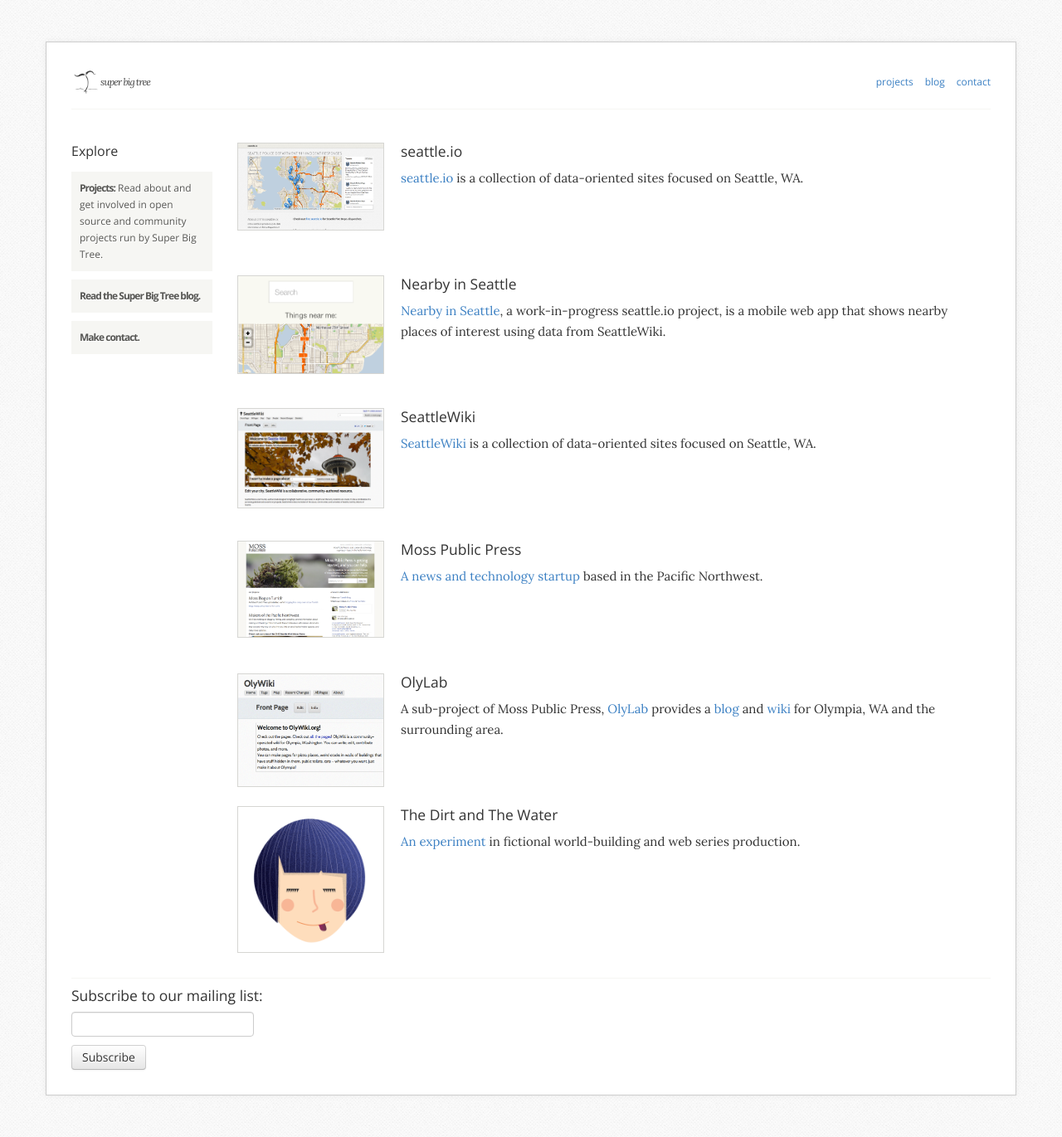
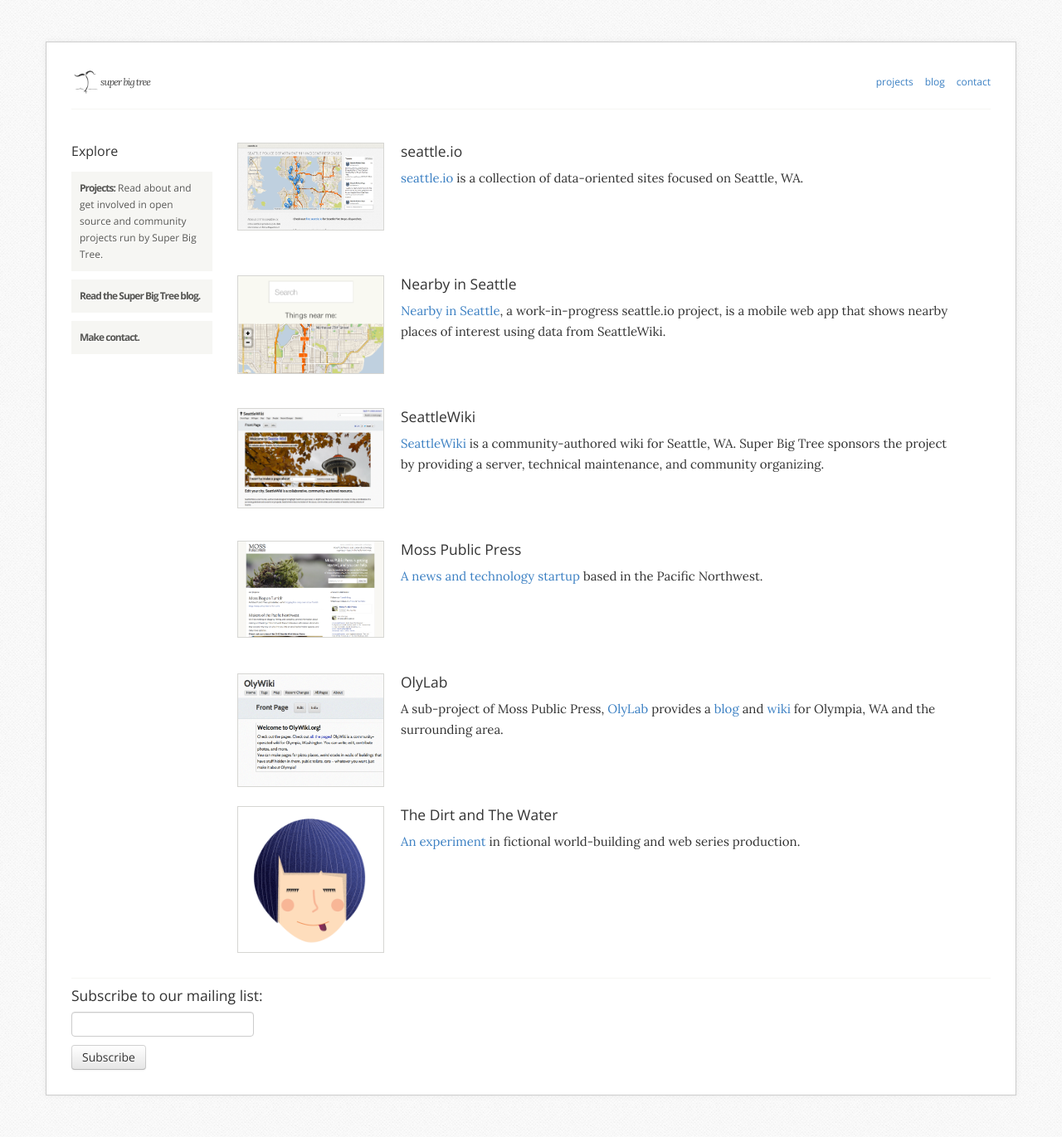
Before and after one commit to superbigtree/superbigtree.github.com, a Jekyll site: the page built from projects.html, in a window 1280 px wide. Shown: the whole page at 83% size. Built offline with Jekyll 4.4.1, drawn with Linux system fonts in a browser that asks for light colours; nearby versions of some CDN libraries.

Commit message:
fix seattlewiki description

```diff
--- a/projects.html
+++ b/projects.html
@@ -17,7 +17,7 @@
 <div class="project">
   <img src="{{ site.baseurl }}/img/seattlewiki.png" />
   <h4>SeattleWiki</h4>
-  <p><a href="http://seattlewiki.net">SeattleWiki</a> is a collection of data-oriented sites focused on Seattle, WA.</p>
+  <p><a href="http://seattlewiki.net">SeattleWiki</a> is a community-authored wiki for Seattle, WA. Super Big Tree sponsors the project by providing a server, technical maintenance, and community organizing.</p>
 </div>
 
 <div class="project">
```
